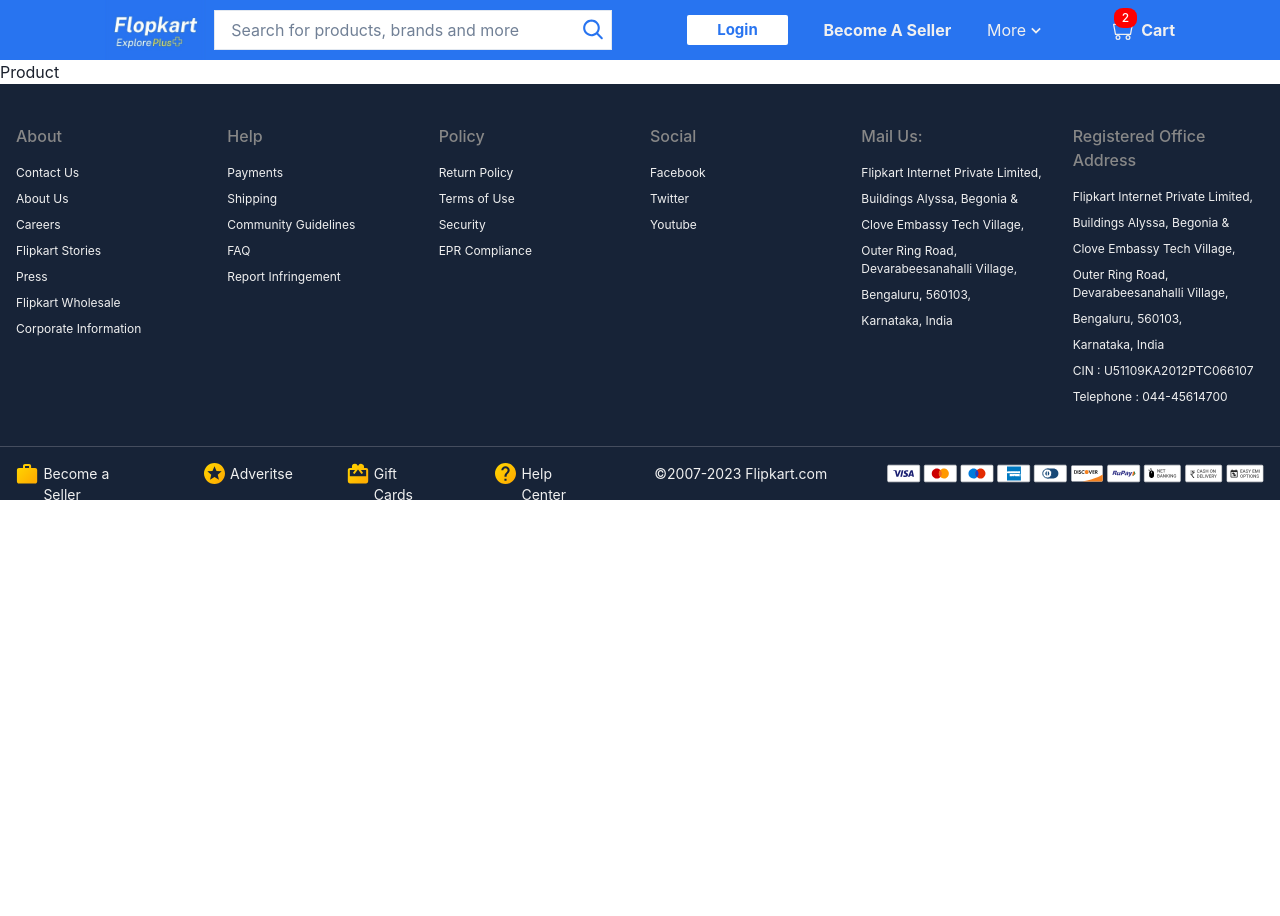
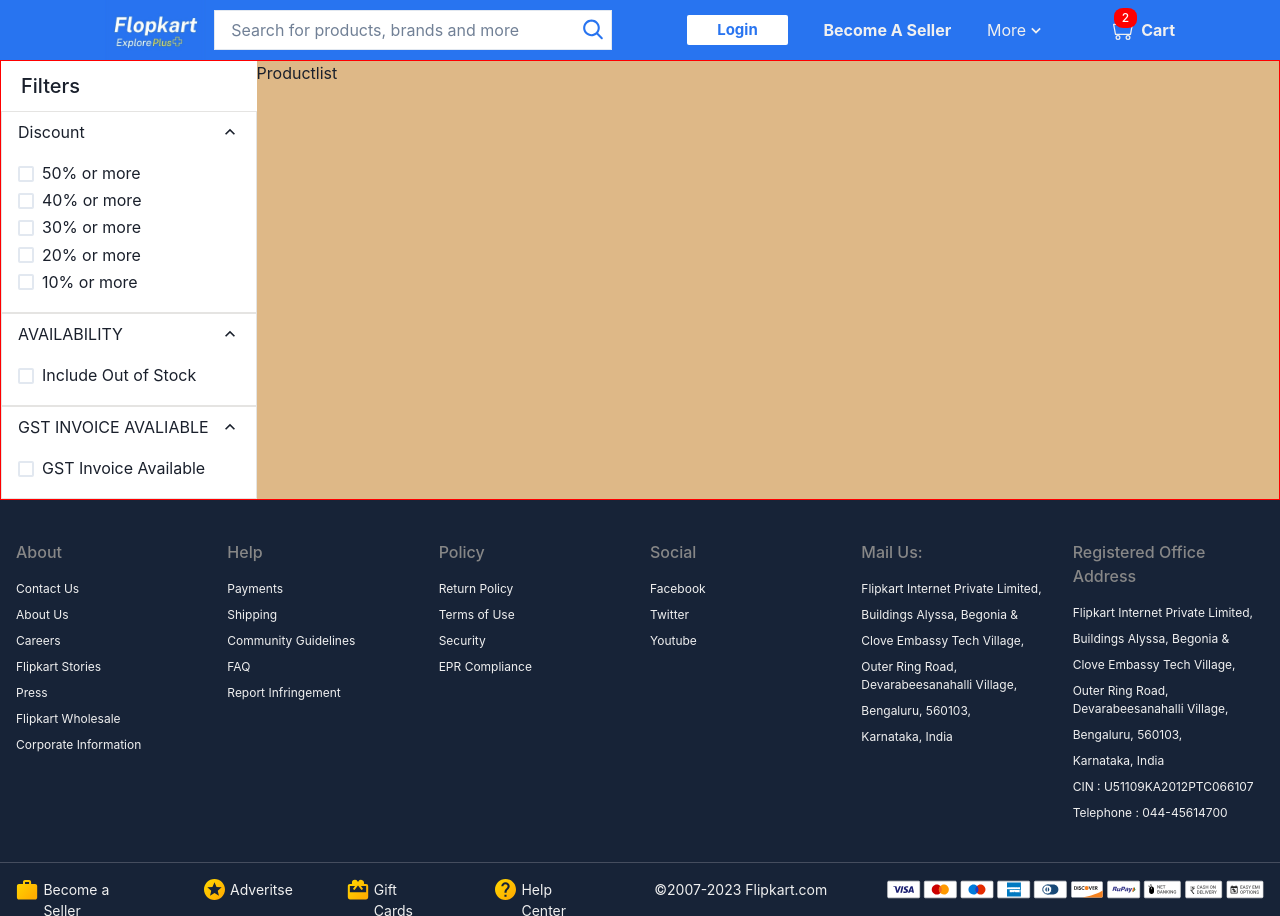
Before and after one commit to dhiraj19999/Flopkart, a React (Create React App) app in the folder Client/flopcart/: page /products/1 in a window 1280 px wide. Before the commit the page ends 800 px from the top, so only its background shows below. Built offline with nearby package versions, Linux system fonts and the light colour scheme.

Commit message:
adding filters ui

```diff
--- /dev/null
+++ b/Client/flopcart/src/Components/ProductPage/Filter/Filter.jsx
@@ -0,0 +1,115 @@
+import React from "react";
+import styles from "./Filter.module.css";
+import {
+  Accordion,
+  AccordionButton,
+  AccordionIcon,
+  AccordionItem,
+  AccordionPanel,
+  Checkbox,
+  Text,
+  VStack,
+} from "@chakra-ui/react";
+export const Filter = () => {
+  return (
+    <div className={styles.filercomp}>
+      <Text
+        fontSize={"xl"}
+        fontWeight="500"
+        marginLeft={"20px"}
+        marginTop={"10px"}
+        marginBottom="10px"
+      >
+        Filters
+      </Text>
+      <Accordion
+        defaultIndex={[0]}
+        allowMultiple
+        //   border={"none"}
+        border="1px solid #E5E4E2"
+      >
+        <AccordionItem border={"none"}>
+          {({ isExpanded }) => (
+            <>
+              <h2>
+                <AccordionButton
+                  display="flex"
+                  justifyContent={"space-between"}
+                  _hover={{ background: "#fff" }}
+                >
+                  <Text fontSize={"l"}>Discount</Text>
+                  <AccordionIcon />
+                </AccordionButton>
+              </h2>
+              <AccordionPanel pb={4}>
+                <div className={styles.filters}>
+                  <Checkbox>50% or more</Checkbox>
+                  <Checkbox>40% or more</Checkbox>
+                  <Checkbox>30% or more</Checkbox>
+                  <Checkbox>20% or more</Checkbox>
+                  <Checkbox>10% or more</Checkbox>
+                </div>
+              </AccordionPanel>
+            </>
+          )}
+        </AccordionItem>
+      </Accordion>
+      <Accordion
+        defaultIndex={[0]}
+        allowMultiple
+        //   border={"none"}
+        border="1px solid #E5E4E2"
+      >
+        <AccordionItem border={"none"}>
+          {({ isExpanded }) => (
+            <>
+              <h2>
+                <AccordionButton
+                  display="flex"
+                  justifyContent={"space-between"}
+                  _hover={{ background: "#fff" }}
+                >
+                  <Text fontSize={"l"}>AVAILABILITY</Text>
+                  <AccordionIcon />
+                </AccordionButton>
+              </h2>
+              <AccordionPanel pb={4}>
+                <div className={styles.filters}>
+                  <Checkbox>Include Out of Stock</Checkbox>
+                </div>
+              </AccordionPanel>
+            </>
+          )}
+        </AccordionItem>
+      </Accordion>
+      <Accordion
+        defaultIndex={[0]}
+        allowMultiple
+        //   border={"none"}
+        border="1px solid #E5E4E2"
+      >
+        <AccordionItem border={"none"}>
+          {({ isExpanded }) => (
+            <>
+              <h2>
+                <AccordionButton
+                  display="flex"
+                  justifyContent={"space-between"}
+                  _hover={{ background: "#fff" }}
+                >
+                  <Text fontSize={"l"}>GST INVOICE AVALIABLE</Text>
+                  <AccordionIcon />
+                </AccordionButton>
+              </h2>
+              <AccordionPanel pb={4}>
+                <div className={styles.filters}>
+                  <Checkbox>GST Invoice Available</Checkbox>
+                </div>
+              </AccordionPanel>
+            </>
+          )}
+        </AccordionItem>
+      </Accordion>
+    </div>
+  );
+};
--- /dev/null
+++ b/Client/flopcart/src/Components/ProductPage/Filter/Filter.module.css
@@ -0,0 +1,5 @@
+.filters {
+  display: flex;
+  flex-direction: column;
+  line-height: 1.7rem;
+}
--- a/Client/flopcart/src/Components/ProductPage/Product.jsx
+++ b/Client/flopcart/src/Components/ProductPage/Product.jsx
@@ -0,0 +1,19 @@
+import React from "react";
+import styles from "./ProductComp.module.css";
+import { useParams } from "react-router-dom";
+import { Filter } from "./Filter/Filter";
+import { Productlist } from "./Productlist";
+export const ProductComp = () => {
+  const { name } = useParams();
+
+  return (
+    <div className={styles.productcomp}>
+      <div className={styles.filtercomp}>
+        <Filter />
+      </div>
+      <div className={styles.productlist}>
+        <Productlist />
+      </div>
+    </div>
+  );
+};
--- /dev/null
+++ b/Client/flopcart/src/Components/ProductPage/ProductComp.module.css
@@ -0,0 +1,11 @@
+.productcomp {
+  border: 1px solid red;
+  display: flex;
+}
+.filtercomp {
+  flex: 1;
+}
+.productlist {
+  flex: 4;
+  background-color: burlywood;
+}
--- /dev/null
+++ b/Client/flopcart/src/Components/ProductPage/Productlist.jsx
@@ -0,0 +1,7 @@
+import React from 'react'
+
+export const Productlist = () => {
+  return (
+    <div>Productlist</div>
+  )
+}
--- a/Client/flopcart/src/Pages/ProductPage/Product.jsx
+++ b/Client/flopcart/src/Pages/ProductPage/Product.jsx
@@ -1,9 +1,8 @@
-import React from 'react'
+import React from "react";
+import { ProductComp } from "../../Components/ProductPage/Product";
 
 const Product = () => {
-  return (
-    <div>Product</div>
-  )
-}
+  return <ProductComp />;
+};
 
-export default Product
+export default Product;
```
